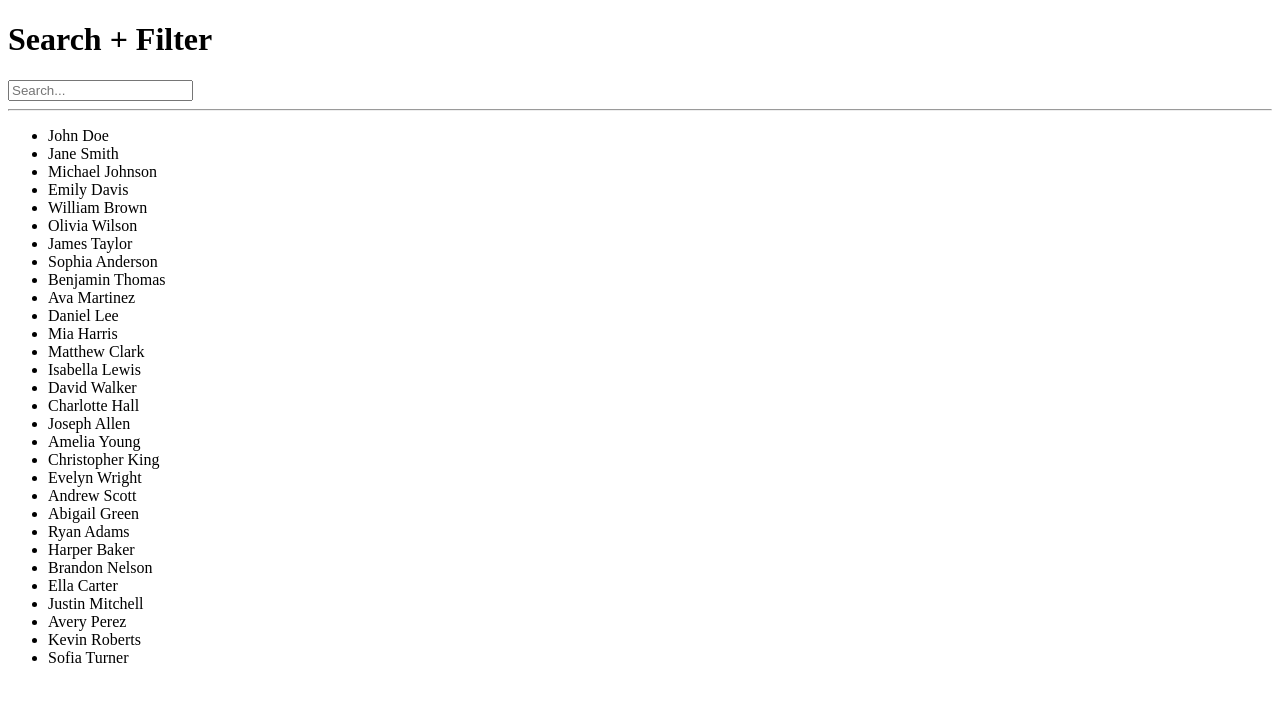
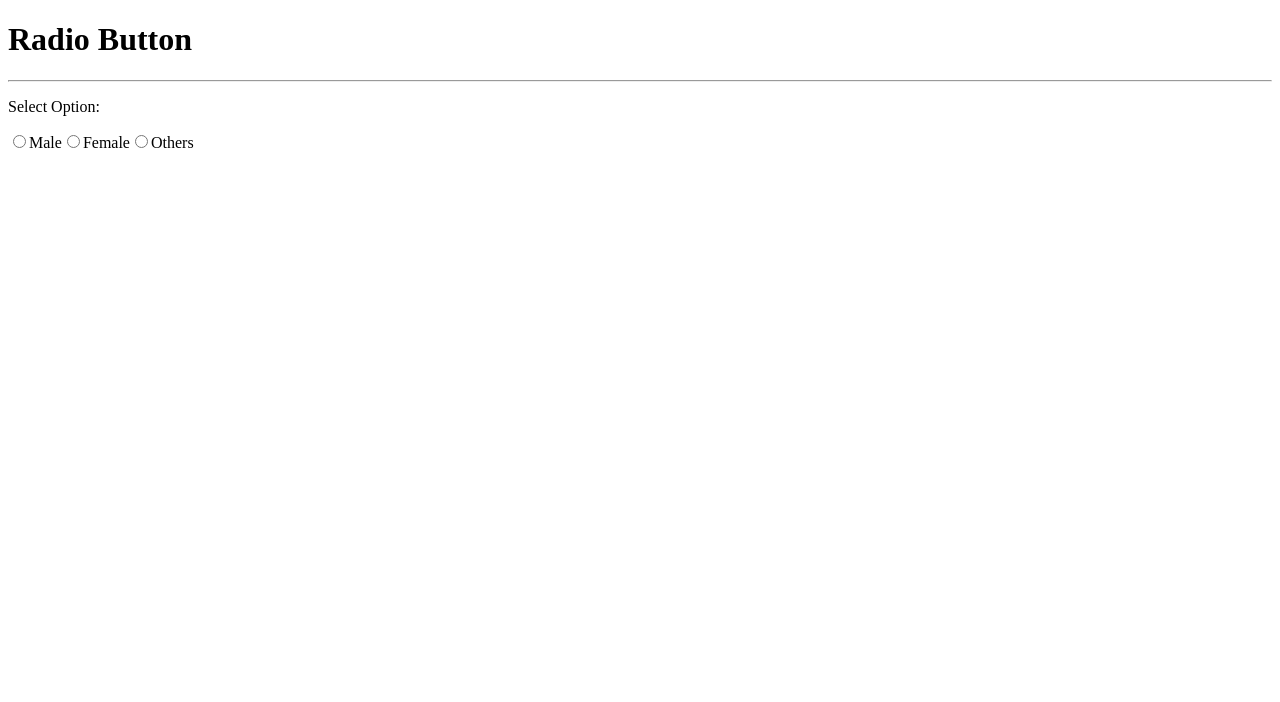
Before and after one commit to kraghavendra-dev/react-daily-practice, a React (Vite) app: page / in a window 1280 px wide. Shown: the top 702 px of the page. Built offline with nearby package versions, Linux system fonts and the light colour scheme.

Commit message:
Day 9: Radio Button implementation

```diff
--- a/src/App.jsx
+++ b/src/App.jsx
@@ -1,11 +1,11 @@
 import React from 'react'
-import SearchFilter from './Day8-SearchFilter/SearchFilter'
+import RadioButton from './Day9-RadioButton/RadioButton'
 
 
 const App = () => {
   return (
     <div>
-       <SearchFilter/>
+       <RadioButton/>
     </div>
   )
 }
--- /dev/null
+++ b/src/Day9-RadioButton/RadioButton.jsx
@@ -0,0 +1,43 @@
+import React, { useState } from 'react'
+
+const RadioButton = () => {
+
+   const [selectedOption, setSelectedOption] = useState("");
+
+  return (
+    <div>
+        <h1>Radio Button</h1>
+        <hr/>
+        <p>Select Option:</p>
+        <label>
+            <input
+                type="radio"
+                value="Male"
+                checked={selectedOption === "Male"}
+                onChange={(e) => setSelectedOption(e.target.value)}
+            />
+            Male
+        </label>
+        <label>
+            <input
+                type="radio"
+                value="Female"
+                checked={selectedOption === "Female"}
+                onChange={(e) => setSelectedOption(e.target.value)}
+            />
+            Female
+        </label>
+        <label>
+            <input
+                type="radio"
+                value="Others"
+                checked={selectedOption === "Others"}
+                onChange={(e)=> setSelectedOption(e.target.value)}
+            />
+            Others
+        </label>
+    </div>
+  )
+}
+
+export default RadioButton
```
Also changed, not shown: src/Day9-RadioButton/README.md (added).
